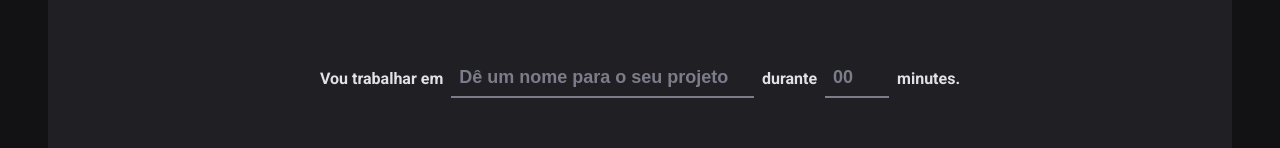
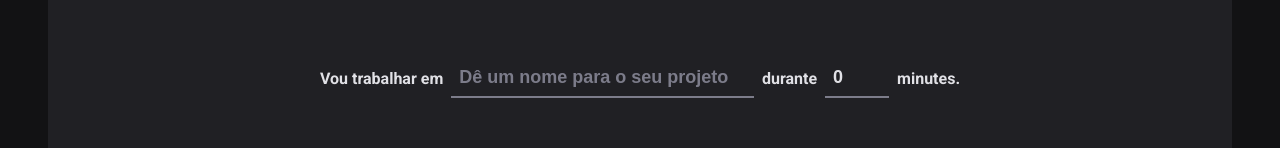
Before and after one commit to Jecilia/igniteTimer, a React (Vite) app: page / in a window 1280 px wide. Shown: the part 166-314 px from the top of the page. Built offline with nearby package versions, Linux system fonts and the light colour scheme.

Commit message:
TypeScript in the form

```diff
--- a/src/pages/home/index.tsx
+++ b/src/pages/home/index.tsx
@@ -19,11 +19,18 @@ const newCycleFormValidationshema = zod.object({
     .min(5, 'O ciclo precisa ser de no mínimo 5 min')
     .max(60, 'O ciclo precisa ser de no máximo 60 min'),
 })
+
+// inferir retirar
+type newCycleFormData = zod.infer<typeof newCycleFormValidationshema>
 export function Home() {
-  const { register, handleSubmit, watch } = useForm({
+  const { register, handleSubmit, watch } = useForm<newCycleFormData>({
     resolver: zodResolver(newCycleFormValidationshema),
+    defaultValues: {
+      task: '',
+      minutesAmount: 0,
+    },
   })
-  function handleCreateNewCycle(data) {
+  function handleCreateNewCycle(data: newCycleFormData) {
     console.log(data)
   }
   const task = watch('task')
```
